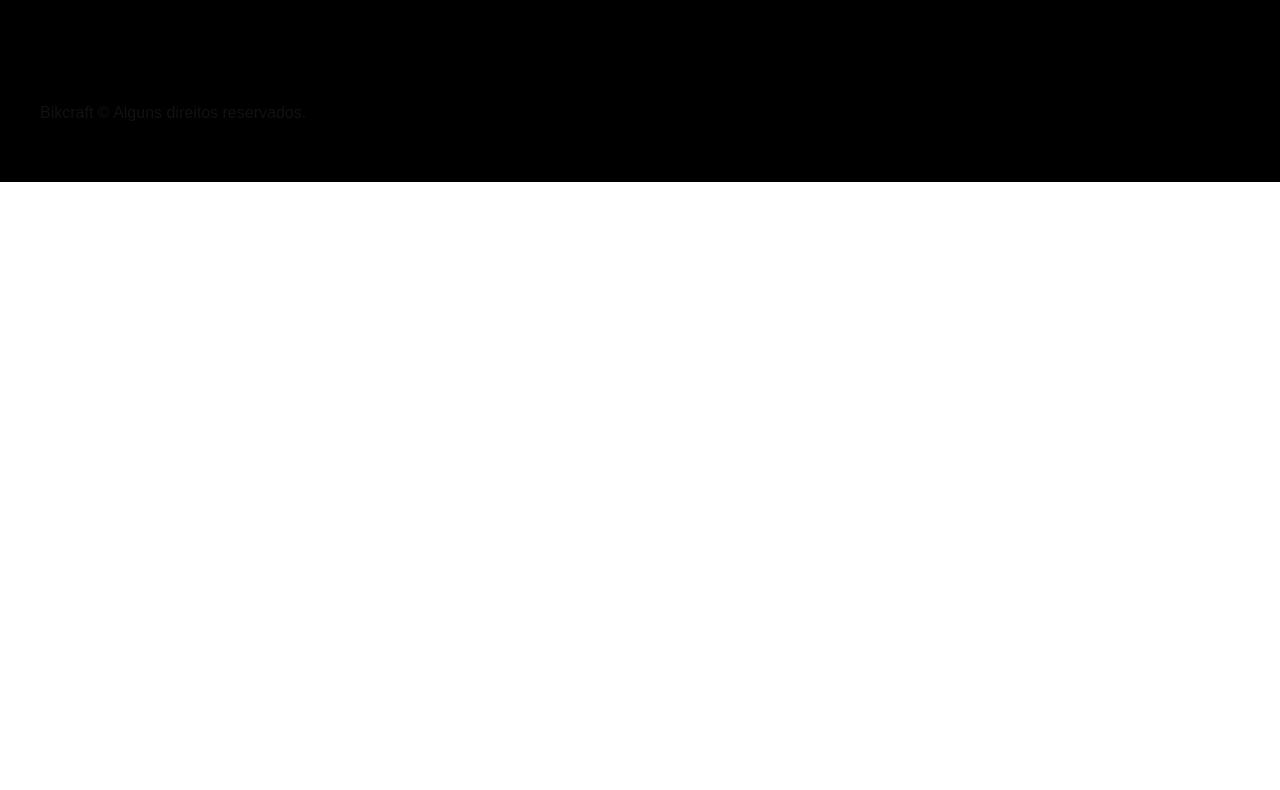
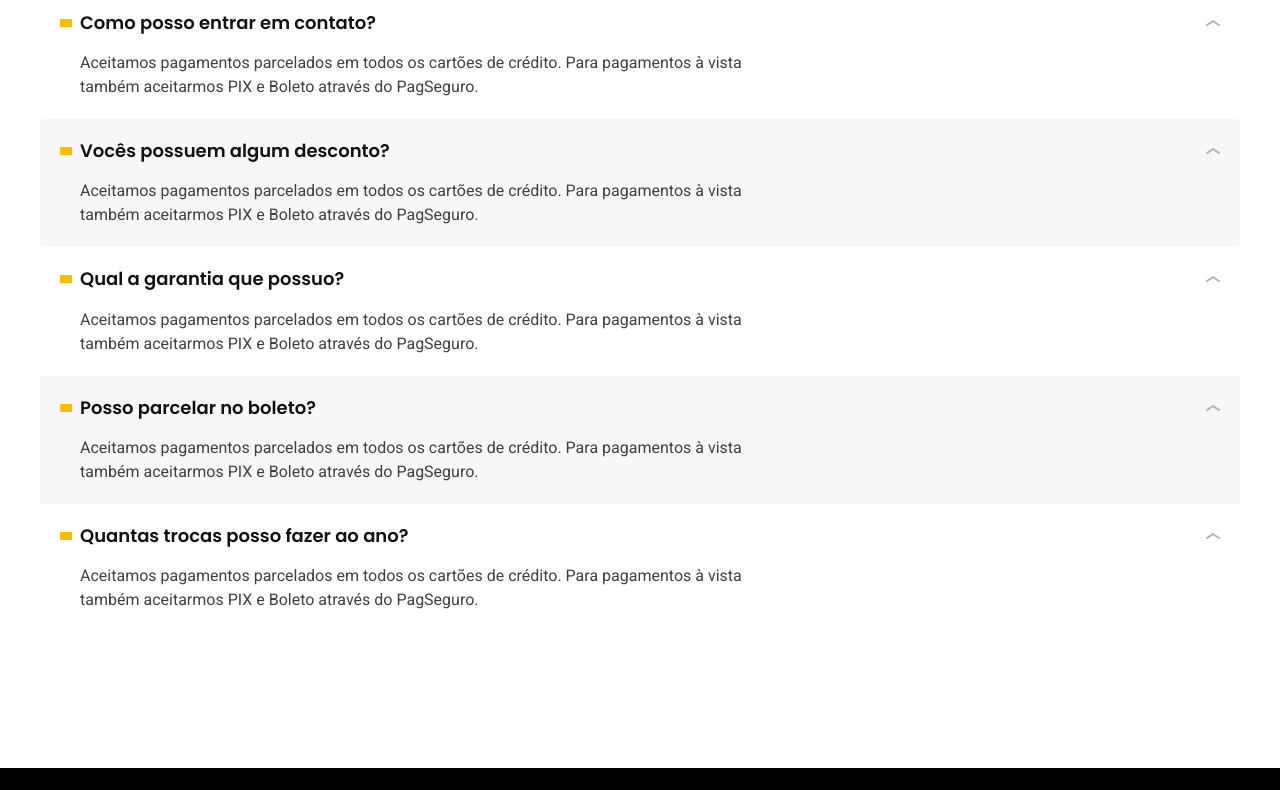
Before and after one commit to GabrielSll/bikcraft, a plain HTML site: page seguros.html in a window 1280 px wide. Shown: the part 2046-2836 px from the top of the page. Before the commit the page ends 2228 px from the top, so only its background shows below. Drawn offline with Linux system fonts and the light colour scheme; files whose address does not match are found by name.

Commit message:
concluida pagina de seguros

```diff
--- a/css/global/global.css
+++ b/css/global/global.css
@@ -29,6 +29,8 @@ h2,
 h3,
 h4,
 ul,
-p {
+p,
+blockquote,
+dd {
     margin: 0px;
 }
--- a/css/seguros/perguntas.css
+++ b/css/seguros/perguntas.css
@@ -0,0 +1,62 @@
+.perguntas {
+    padding-bottom: 120px;
+    padding-top: 120px;
+}
+
+.perguntas h2 {
+    margin-bottom: 60px;
+}
+
+.perguntas dl > div {
+    padding: 20px;
+    border-radius: 4px;
+}
+
+.perguntas dl > div:nth-child(odd) {
+    background-color: var(--cor-1);
+}
+
+.perguntas dt {
+    display: grid;
+    grid-template-columns: auto 1fr auto;
+    align-items: center;
+    gap: 8px;
+    cursor: pointer;
+}
+
+.perguntas dt::before {
+    content: "";
+    display: inline-block;
+    width: 12px;
+    height: 8px;
+    background-color: var(--cor-p1);
+}
+
+.perguntas dt::after {
+    content: "";
+    display: inline-block;
+    width: 14px;
+    height: 6px;
+    background: url('../../img/icones/seta-abrir.svg');
+    transition: 0.3s;
+}
+
+.perguntas dt:hover::after {
+    transform: rotate(180deg);
+}
+
+.perguntas dd {
+    padding-left: 20px;
+    padding-top: 16px;
+    max-width: 80ch;
+}
+
+@media (max-width: 800) {
+    .perguntas {
+        padding-top: 60px;
+        padding-bottom: 60px;
+    }
+    .perguntas h2 {
+        margin-bottom: 40px;
+    }
+}
--- a/seguros.html
+++ b/seguros.html
@@ -118,6 +118,37 @@
     </div>
   </article>
 
+  <article class="perguntas container">
+    <h2 class="font-1-xxl">perguntas frequentes<span class="cor-p1">.</span></h2>
+
+    <dl>
+      <div>
+        <dt class="font-1-m-b">Qual forma de pagamento vocês aceitam?</dt>
+        <dd class="font-2-s cor-9">Aceitamos pagamentos parcelados em todos os cartões de crédito. Para pagamentos à vista também aceitarmos PIX e Boleto através do PagSeguro.</dd>
+      </div>
+      <div>
+        <dt class="font-1-m-b">Como posso entrar em contato?</dt>
+        <dd class="font-2-s cor-9">Aceitamos pagamentos parcelados em todos os cartões de crédito. Para pagamentos à vista também aceitarmos PIX e Boleto através do PagSeguro.</dd>
+      </div>
+      <div>
+        <dt class="font-1-m-b">Vocês possuem algum desconto?</dt>
+        <dd class="font-2-s cor-9">Aceitamos pagamentos parcelados em todos os cartões de crédito. Para pagamentos à vista também aceitarmos PIX e Boleto através do PagSeguro.</dd>
+      </div>
+      <div>
+        <dt class="font-1-m-b">Qual a garantia que possuo?</dt>
+        <dd class="font-2-s cor-9">Aceitamos pagamentos parcelados em todos os cartões de crédito. Para pagamentos à vista também aceitarmos PIX e Boleto através do PagSeguro.</dd>
+      </div>
+      <div>
+        <dt class="font-1-m-b">Posso parcelar no boleto?</dt>
+        <dd class="font-2-s cor-9">Aceitamos pagamentos parcelados em todos os cartões de crédito. Para pagamentos à vista também aceitarmos PIX e Boleto através do PagSeguro.</dd>
+      </div>
+      <div>
+        <dt class="font-1-m-b">Quantas trocas posso fazer ao ano?</dt>
+        <dd class="font-2-s cor-9">Aceitamos pagamentos parcelados em todos os cartões de crédito. Para pagamentos à vista também aceitarmos PIX e Boleto através do PagSeguro.</dd>
+      </div>
+    </dl>
+  </article>
+
 
   <footer class="footer-bg">
     <div class="footer container">
```
